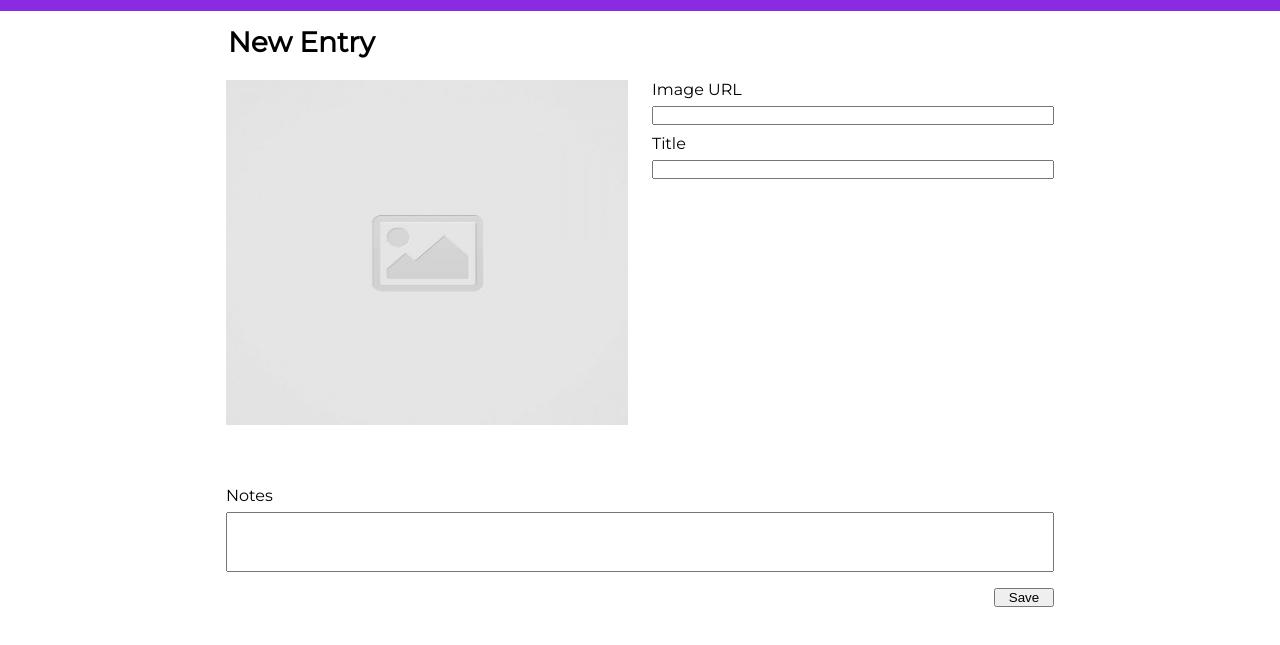
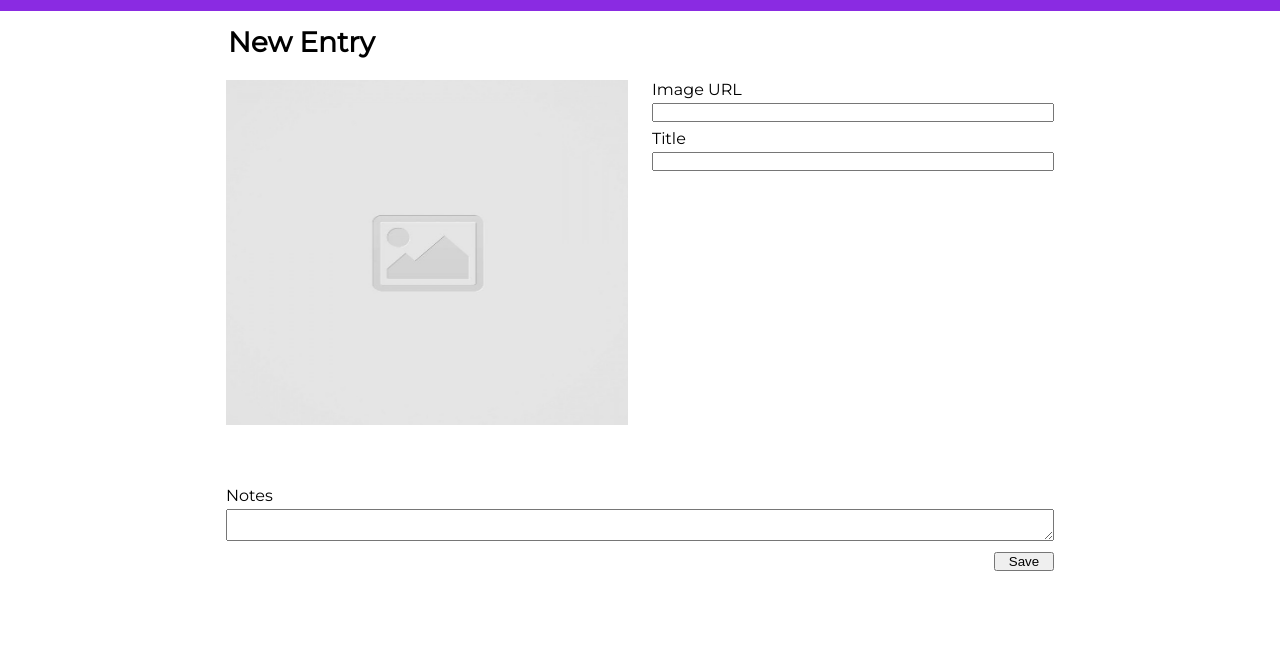
Before and after one commit to yesseniarod/code-journal, a website: page index.html in a window 1280 px wide. Shown: the part 37-682 px from the top of the page. Drawn offline with Linux system fonts and the light colour scheme.

Commit message:
replaced notes input to notes textarea and styled

```diff
--- a/css/styles.css
+++ b/css/styles.css
@@ -31,12 +31,13 @@ div[data-view="entry-form"] {
 input[type="url"],
 input[type="text"] {
   width: 100%;
-  margin-top: 0.5em;
-  margin-bottom: 0.7em;
+  margin-top: 0.3em;
+  margin-bottom: 0.5em;
 }
 
-input[name="notes"] {
-  height: 4.5em;
+textarea {
+  width: 100%;
+  margin-top: 0.3em;
 }
 
 .button {
--- a/index.html
+++ b/index.html
@@ -47,7 +47,7 @@
 
           <div class="column-full">
           <label for="notes">Notes</label>
-          <input type="text" name="notes" size="150"  required>
+          <textarea type="text" name="notes" required></textarea>
             <div class="button">
             <button>Save</button>
             </div>
```
